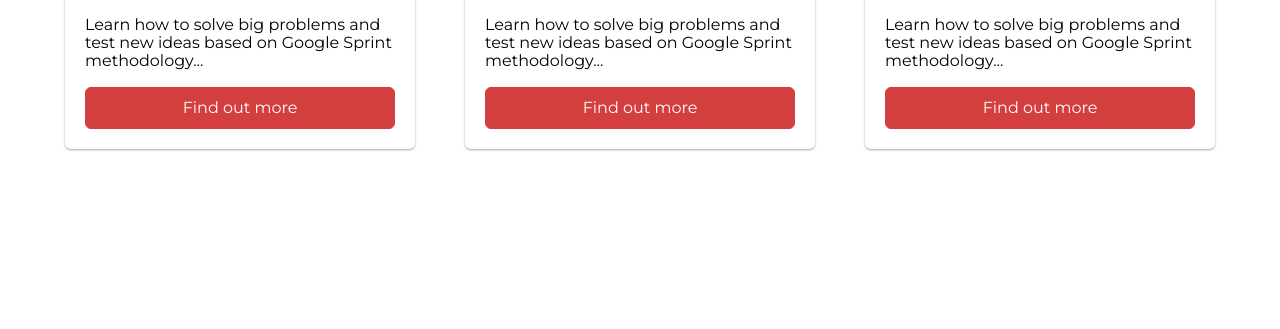
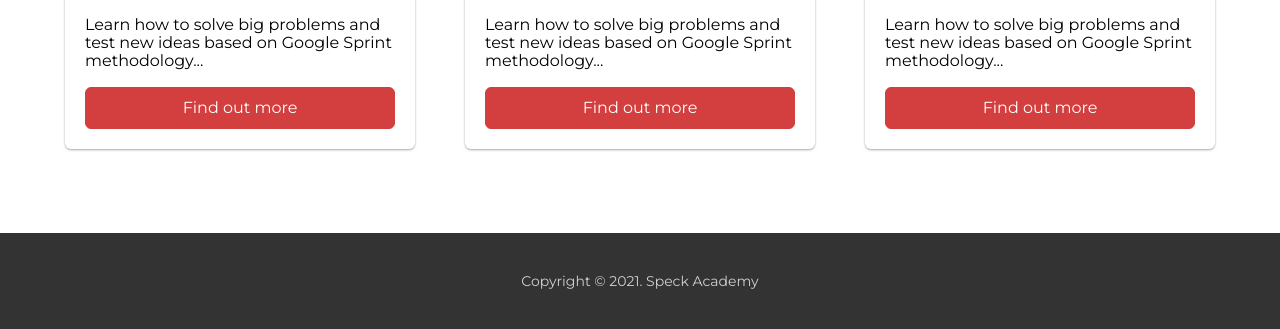
Before and after one commit to aldin-alagic/speck-first-task, a plain HTML site: page index.html in a window 1280 px wide. Shown: the part 1048-1377 px from the top of the page. Before the commit the page ends 1281 px from the top, so only its background shows below. Drawn offline with nearby package versions, Linux system fonts and the light colour scheme.

Commit message:
Add footer content and style to index.html

```diff
--- a/index.html
+++ b/index.html
@@ -100,6 +100,7 @@
           </div>
         </div>
       </section>
+      <footer class="footer">Copyright &copy; 2021. Speck Academy</footer>
     </main>
   </body>
 </html>
--- a/style.css
+++ b/style.css
@@ -166,3 +166,13 @@ body {
   border-color: #e4b43c;
   background: #e4b43c;
 }
+
+/* footer */
+.footer {
+  background-color: #333333;
+  color: #d0d0d0;
+  text-align: center;
+  font-size: 14px;
+  width: 100%;
+  padding: 40px 0;
+}
```
